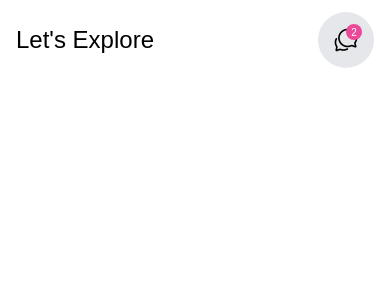
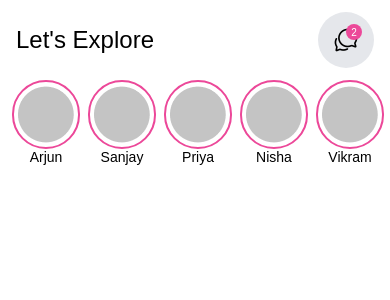
Before and after one commit to Karthikeyan8296/Socialz-RN, a React Native app: screen / in a window 390 px wide. Shown: the top 300 px of the page. Built offline with nearby package versions, Linux system fonts and the light colour scheme.

Commit message:
User Flatlist

```diff
--- /dev/null
+++ b/src/components/StoryComponent.jsx
@@ -0,0 +1,22 @@
+import {View, Text} from 'react-native';
+import React from 'react';
+import UserProfileImage from './UserProfileImage';
+import PropTypes from 'prop-types';
+
+const StoryComponent = ({userName, profileImage}) => {
+  return (
+    <View className="flex items-center justify-center mx-1">
+      <View>
+        <UserProfileImage profileImage={profileImage} />
+      </View>
+      <Text className="text-black font-Inter_medium">{userName}</Text>
+    </View>
+  );
+};
+
+StoryComponent.prototype = {
+  userName: PropTypes.string.isRequired,
+  profileImage: PropTypes.any.isRequired,
+};
+
+export default StoryComponent;
--- /dev/null
+++ b/src/components/UserProfileImage.jsx
@@ -0,0 +1,12 @@
+import {View, Image, Text} from 'react-native';
+import React from 'react';
+
+const UserProfileImage = ({profileImage}) => {
+  return (
+    <View className="border-pink-500 border-2 rounded-full p-1 w-[68px]">
+      <Image source={profileImage} />
+    </View>
+  );
+};
+
+export default UserProfileImage;
--- /dev/null
+++ b/src/components/UserStoriesComponents.jsx
@@ -0,0 +1,96 @@
+import {View, Text, FlatList} from 'react-native';
+import React from 'react';
+import StoryComponent from './StoryComponent';
+
+const UserStoriesComponents = () => {
+  return (
+    <View>
+      <FlatList
+        horizontal={true}
+        data={userStories}
+        renderItem={({item}) => (
+          <StoryComponent
+            userName={item.name}
+            profileImage={item.profileImage}
+          />
+        )}
+        contentContainerStyle={{paddingLeft: 8}}
+      />
+    </View>
+  );
+};
+
+const userStories = [
+  {
+    id: 1,
+    name: 'Arjun',
+    profileImage: require('../assets/images/default_profile.png'),
+  },
+  {
+    id: 2,
+    name: 'Sanjay',
+    profileImage: require('../assets/images/default_profile.png'),
+  },
+  {
+    id: 3,
+    name: 'Priya',
+    profileImage: require('../assets/images/default_profile.png'),
+  },
+  {
+    id: 4,
+    name: 'Nisha',
+    profileImage: require('../assets/images/default_profile.png'),
+  },
+  {
+    id: 5,
+    name: 'Vikram',
+    profileImage: require('../assets/images/default_profile.png'),
+  },
+  {
+    id: 6,
+    name: 'Rohit',
+    profileImage: require('../assets/images/default_profile.png'),
+  },
+  {
+    id: 7,
+    name: 'Sneha',
+    profileImage: require('../assets/images/default_profile.png'),
+  },
+  {
+    id: 8,
+    name: 'Anjali',
+    profileImage: require('../assets/images/default_profile.png'),
+  },
+  {
+    id: 9,
+    name: 'Manoj',
+    profileImage: require('../assets/images/default_profile.png'),
+  },
+  {
+    id: 10,
+    name: 'Kiran',
+    profileImage: require('../assets/images/default_profile.png'),
+  },
+  {
+    id: 11,
+    name: 'Meera',
+    profileImage: require('../assets/images/default_profile.png'),
+  },
+  {
+    id: 12,
+    name: 'Aditya',
+    profileImage: require('../assets/images/default_profile.png'),
+  },
+  {
+    id: 13,
+    name: 'Ravi',
+    profileImage: require('../assets/images/default_profile.png'),
+  },
+  {
+    id: 14,
+    name: 'Divya',
+    profileImage: require('../assets/images/default_profile.png'),
+  },
+];
+
+export default UserStoriesComponents;
--- a/src/components/index.js
+++ b/src/components/index.js
@@ -1 +1,3 @@
 export {default as HeaderComponent} from './HeaderComponent';
+export {default as UserStoriesComponents} from './UserStoriesComponents';
+export {default as UserProfileImage} from './UserProfileImage';
--- a/src/screens/HomeScreen.jsx
+++ b/src/screens/HomeScreen.jsx
@@ -1,14 +1,13 @@
 import {View, Text, SafeAreaView} from 'react-native';
 import React from 'react';
-import {HeaderComponent} from '../components';
-import {getFontFamily} from './src/assets/fonts/helper';
-import Icon from 'react-native-vector-icons/MaterialIcons';
+import {HeaderComponent, UserStoriesComponents} from '../components';
 
 const HomeScreen = () => {
   return (
     <SafeAreaView>
       <View>
         <HeaderComponent Lable="Let's Explore" />
+        <UserStoriesComponents />
       </View>
     </SafeAreaView>
   );
```
Also changed, not shown: src/assets/images/default_profile.png (added).
